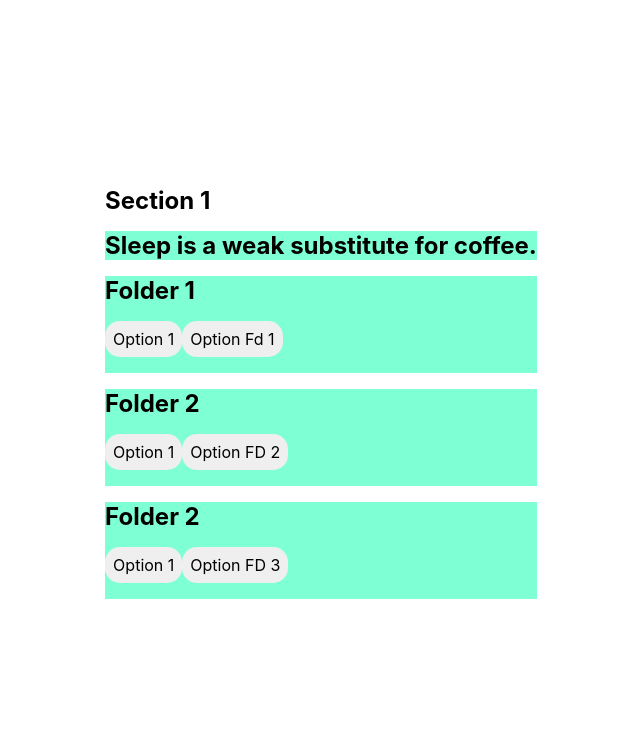
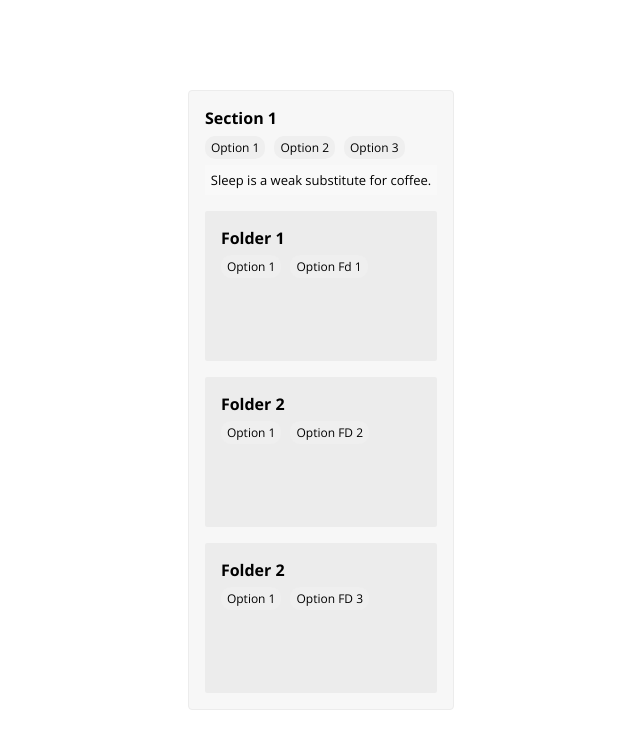
Before and after one commit to emredenizx/kppl-test, a React (Create React App) app: page / in a window 1280 px wide. Shown: the top 748 px of the page, without its empty margins (319-959 px from the left). Built offline with nearby package versions, Linux system fonts and the light colour scheme.

Commit message:
Recursive Get and Set Data

```diff
--- a/src/App.css
+++ b/src/App.css
@@ -1,12 +1,19 @@
-.main {
- display: flex;
- justify-content: center;
- align-items: center;
- height: 100vh;
-}
+@import url('https://fonts.googleapis.com/css2?family=Open+Sans:wght@300;400;600;700;800&display=swap');
+
 
 *{
     box-sizing: border-box;
     margin: 0;
     padding: 0;
 }
+
+body {
+    font-family: 'Open Sans', sans-serif;
+}
+
+.main {
+    display: flex;
+    justify-content: center;
+    align-items: center;
+    height: 100vh;
+   }
--- /dev/null
+++ b/src/components/Element/Element.js
@@ -0,0 +1,25 @@
+import React from 'react'
+import Options from "../Options";
+import './style.css';
+
+const Element = ({ ...props }) => {
+
+    const { type, data, original, properties } = props;
+    console.log(props)
+    if (type === 'line') {
+        return data ? data.map(item => <Element key={item.id} {...item} />) : null
+    } else {
+        return (
+            <div className={type}>
+                <p className='label'>{properties.name}</p>
+                {original.want &&
+                    <div className='options'><Options {...original} /></div>
+                }
+                {data[0] && data.map(item => <Element key={item.id} {...item} />)}
+            </div>
+        );
+    }
+
+}
+
+export default Element;
--- /dev/null
+++ b/src/components/Element/index.js
@@ -0,0 +1,2 @@
+import Element from './Element'
+export default Element;
--- /dev/null
+++ b/src/components/Element/style.css
@@ -0,0 +1,61 @@
+.section {
+    display: flex;
+    flex-direction: column;
+    background-color: #f7f7f7;
+    padding: 1em;
+    border: 1px solid #ececec;
+    border-radius: 4px;
+}
+
+.text {
+    background-color: #f9f9f9;
+    padding: .45em;
+    font-size: 13px;
+}
+
+.folder {
+    display: flex;
+    flex-direction: column;
+    background-color: #ececec;
+    padding: 1em;
+    border-radius: 2px;
+    min-height: 150px;
+}
+
+.folder:not(:first-child) {
+    margin-top: 1em;
+}
+
+.label {
+    font-weight: 300;
+}
+
+.folder .label, .section > .label{
+    font-weight: 700;
+}
+
+.options {
+    margin: .4em 0;
+}
+
+
+.options>ul {
+    display: flex;
+}
+
+.options ul>li {
+    font-size: 12px;
+    list-style: none;
+    cursor: pointer;
+    background: #efefef;
+    padding: 0.25em 0.5em;
+    border-radius: 10px;
+}
+
+.options ul>li:hover {
+    background: #a8cdec;
+}
+
+.options ul>li:not(:first-child) {
+    margin-left: 0.75em;
+}
--- a/src/components/Line/Line.js
+++ b/src/components/Line/Line.js
@@ -1,5 +1,5 @@
-import React, { useCallback, useEffect, useState } from "react";
-import { getSuggestions, mock_suggestions } from "../../api/api.config";
+import React, { useEffect, useState } from "react";
+import { mock_suggestions } from "../../api/api.config";
 
 import styles from './Line.module.css'
 
--- /dev/null
+++ b/src/components/Options/Options.js
@@ -0,0 +1,60 @@
+import React, {useEffect, useState} from 'react'
+import { mock_suggestions } from "../../api/api.config";
+
+const Options = ({...props})=> {
+    const {id, want} = props;
+
+    const [options, setOptions] = useState(null)
+
+
+    useEffect(() => {
+
+            if (want) {
+              const params = {
+                "want": want,
+                "active": ['']
+              }
+
+              const response = mock_suggestions(params)
+              const options = response;
+
+              setOptions(prev => ({
+                ...prev,
+                [id]: options
+              }))
+
+            } else {
+              return
+            }
+
+      }, [id, want])
+
+      const onClick = (name) => {
+        /* setOptionText([...optionText, {
+          data:{
+          data:[''],
+          properties: { name },
+          type: 'text'}
+        }]) */
+      }
+
+    return(
+        <>
+        {options && options[id] &&
+              <ul>
+                {options[id].map(option =>
+                  <li
+                    key={option.id}
+                    onClick={() => onClick(option.name)}
+                  >
+                    {option.name}
+                  </li>
+                )}
+              </ul>
+          }
+          </>
+    );
+
+}
+
+export default Options
--- /dev/null
+++ b/src/components/Options/index.js
@@ -0,0 +1,2 @@
+import Options from './Options'
+export default Options;
--- a/src/components/Section/Section.js
+++ b/src/components/Section/Section.js
@@ -1,10 +1,10 @@
 import React, { useEffect, useReducer, useCallback } from "react";
-import Line from "../Line";
 import { mock } from "../mock-data";
 import { mapChildren } from "../../utils";
+import Element from "../Element";
 
 const init = {
-  structure: null,
+  section: null,
   active_options: [],
   location: []
 }
@@ -14,7 +14,7 @@ const reducer = (state, action) => {
     case 'setData':
       return {
         ...state,
-        structure: action.payload
+        section: action.payload
       }
     default:
       break;
@@ -24,9 +24,7 @@ const reducer = (state, action) => {
 const Section = () => {
 
   const [data, dispatch] = useReducer(reducer, init)
-  const structure = data.structure
-
-  console.log('MAIN', data)
+  const section = data.section
 
   const setData = useCallback((structure) => {
     const section = structure.find((item) => item.type === "section");
@@ -44,19 +42,8 @@ const Section = () => {
 
   return (
     <>
-      { structure &&
-        <div className='section'>
-          <h2 className='section-label'>{structure.properties.name}</h2>
-          {/*  <div><ul>{options.map(option => <li>{option}</li>)}</ul></div> */}
-          <div className='elements'>
-            {structure.data.map((element) => (
-              <Line
-                key={element.id}
-                line={element}
-              />
-            ))}
-          </div>
-        </div>
+      { section &&
+        <Element {...section} />
       }
     </>
   );
--- a/src/components/mock-options.js
+++ b/src/components/mock-options.js
@@ -29,7 +29,7 @@ export const mock_options = {
             "name": "Option FD 3"
         }
     ],
-    'op-slp-1':[
+    'op-sc-100':[
         {
             "id": "op-sc-1",
             "name": "Option 1"
--- a/src/utils/index.js
+++ b/src/utils/index.js
@@ -9,6 +9,7 @@ const mapChildren = (item, structure) => {
             return children;
         }
     });
+
     return {
         ...item,
         data
```
Also changed, not shown: 1 other file (tests, documents, lock files or other folders).
